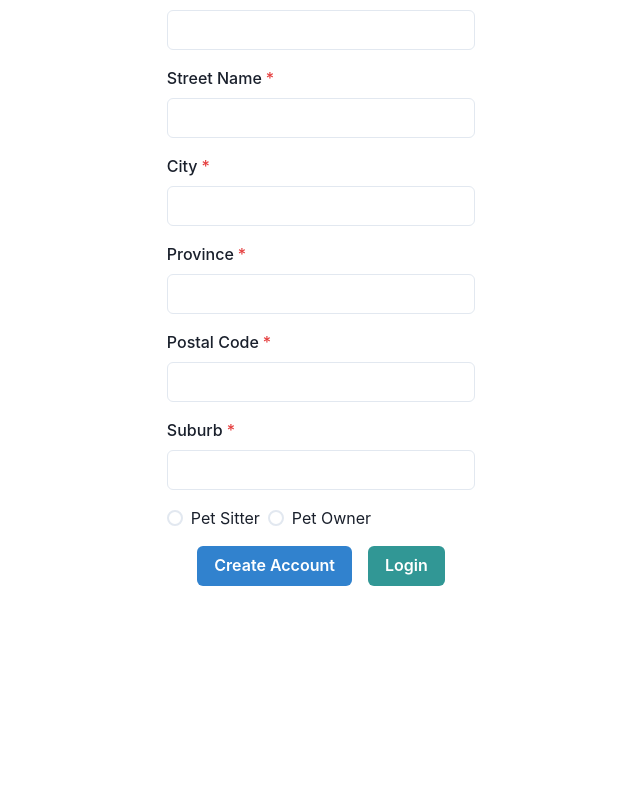
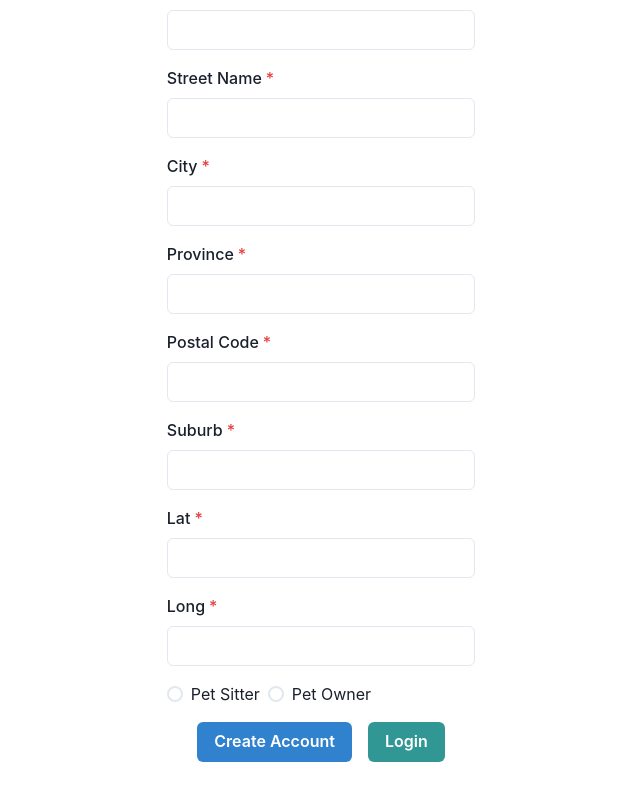
Before and after one commit to JoiZs/comp231-004-Team-10-W24-, a React (Vite) app in the folder frontend/: page /register in a window 1280 px wide. Shown: the part 394-1194 px from the top of the page, without its empty margins (319-959 px from the left). Before the commit the page ends 1032 px from the top, so only its background shows below. Built offline with nearby package versions, Linux system fonts and the light colour scheme.

Commit message:
reg (no geocoding)

```diff
--- a/frontend/component/registration.jsx
+++ b/frontend/component/registration.jsx
@@ -27,8 +27,8 @@ export default class Registration extends Component {
     this.onChangeProvince = this.onChangeProvince.bind(this);
     this.onChangePostal = this.onChangePostal.bind(this);
     this.onChangeSuburb = this.onChangeSuburb.bind(this);
-    //this.onChangeLat = this.onChangeLat.bind(this);
-    //this.onChangeLong = this.onChangeLong.bind(this);
+    this.onChangeLat = this.onChangeLat.bind(this);
+    this.onChangeLong = this.onChangeLong.bind(this);
 
     this.onSubmit = this.onSubmit.bind(this);
 
@@ -44,8 +44,8 @@ export default class Registration extends Component {
       province: "",
       postal: "",
       suburb: "",
-      lat: null,
-      long: null
+      lat: "",
+      long: ""
     };
   }
   onChangeEmail(e) {
@@ -98,34 +98,19 @@ export default class Registration extends Component {
       suburb: e.target.value,
     });
   }
-  // onChangeLat(e) {
-  //   this.setState({
-  //     lat: e.target.value,
-  //   });
-  // }
-  // onChangeLong(e) {
-  //   this.setState({
-  //     long: e.target.value,
-  //   });
-  // }
+  onChangeLat(e) {
+    this.setState({
+      lat: e.target.value,
+    });
+  }
+  onChangeLong(e) {
+    this.setState({
+      long: e.target.value,
+    });
+  }
 
   async onSubmit(e) {
     e.preventDefault();
-    let coordinates = { lat: "", long: "" };
-    try {
-        const apiKey = import.meta.env.VITE_LOCATIONIQ_API_KEY;   //access .env api key
-        const response = await axios.get(`https://us1.locationiq.com/v1/search?key=${apiKey}&q=Statue%20of%20Liberty,%20New%20York&format=json`);
-        if (response.data.results[0]) {
-          const location = response.data.results[0].geometry.location;
-          coordinates = { lat: location.lat, long: location.lon };
-          this.setState({
-            lat: location.lat,
-            long: location.lon
-          });
-        }
-    } catch (error) {
-        console.error("Geocoding API error:", error);
- }
 
     console.log(this.state.email);
     console.log(this.state.password);
@@ -152,8 +137,8 @@ export default class Registration extends Component {
       province: this.state.province,
       postal: this.state.postal,
       suburb: this.state.suburb,
-      lat: coordinates.lat,
-      long: coordinates.long,
+      lat: parseFloat(this.state.lat),
+      long: parseFloat(this.state.long),
     };
 
     await axios
@@ -260,7 +245,22 @@ render(){
                 onChange={this.onChangeSuburb}
               />
           </FormControl>
-
+          <FormControl isRequired mt={4}>
+            <FormLabel>Lat</FormLabel>
+            <Input
+                type="lat"
+                value={this.state.lat}
+                onChange={this.onChangeLat}
+              />
+          </FormControl>
+          <FormControl isRequired mt={4}>
+            <FormLabel>Long</FormLabel>
+            <Input
+                type="long"
+                value={this.state.long}
+                onChange={this.onChangeLong}
+              />
+          </FormControl>
           <RadioGroup onChange={this.onChangeUserType} value={this.state.userType} mt={4}>
             <Stack direction="row">
               <Radio value="Sitter">Pet Sitter</Radio>
```
